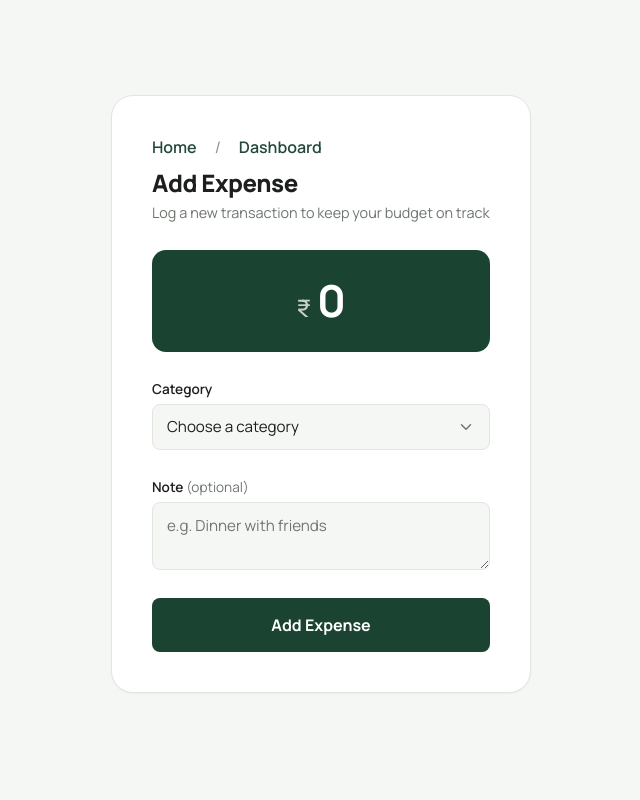
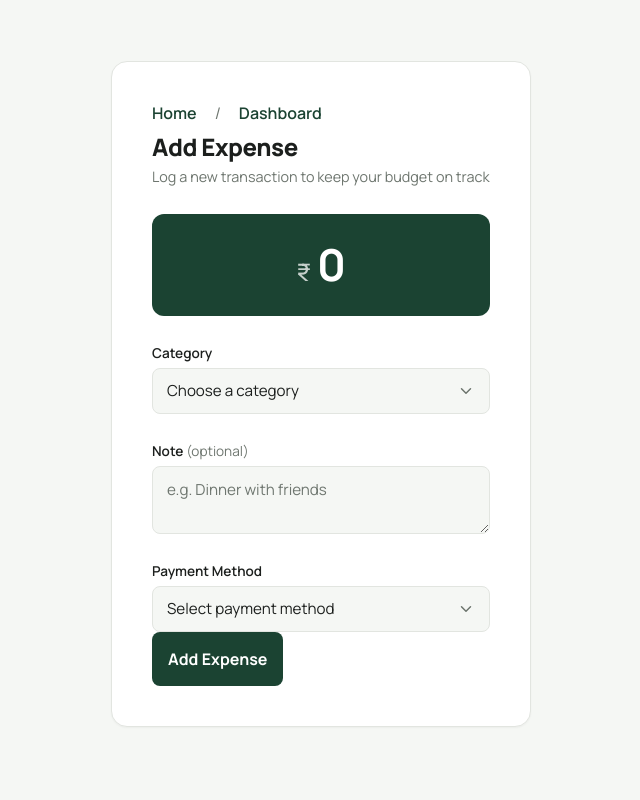
Before and after one commit to PCHARKHA/expense-api-flask, a Flask app: page /add-expense in a window 1280 px wide. Shown: the whole page, without its empty margins (319-959 px from the left). Run offline with Flask 3, Linux system fonts and the light colour scheme.

Commit message:
Payment method added

```diff
--- a/static/css/style.css
+++ b/static/css/style.css
@@ -1,9 +1,8 @@
 /* ==========================================================================
    PERSONAL FINANCE MANAGER — Add Expense page styles
    ==========================================================================
-   Color, spacing and sizing values are stored as CSS variables (custom
-   properties) at the top so they are easy to tweak later without hunting
-   through the whole file.
+   Design tokens (color, spacing, radius, motion) live in :root so the
+   whole page can be retuned from one place.
    ========================================================================== */
 
    :root {
@@ -11,16 +10,17 @@
     --color-bg: #F5F7F4;
     --color-surface: #FFFFFF;
     --color-primary: #1B4332;
-    --color-primary: #1B4332;
     --color-primary-dark: #123D29;
+    --color-primary-hover: #13472E;
     --color-primary-light: #76B296;
-    --color-primary-hover: #13472e;      /* deep forest green — main brand color */
     --color-accent-soft: #E8F0EB;
     --color-text: #1C1F1D;
     --color-text-muted: #6E766F;
     --color-border: #E2E5E0;
     --color-danger: #B3261E;
     --color-danger-soft: #FBEAE9;
+    --color-danger-border: #E8B4B0;
+    --color-success-border: #B8D4C1;
 
     /* Typography */
     --font-main: 'Manrope', 'Segoe UI', Arial, sans-serif;
@@ -34,8 +34,16 @@
 
     /* Shape */
     --radius-sm: 8px;
-    --radius-md: 14px;
-    --radius-lg: 22px;
+    --radius-md: 12px;
+    --radius-lg: 16px;
+
+    /* Form controls */
+    --input-padding-y: 12px;
+    --input-padding-x: 14px;
+    --input-padding-x-icon: 40px; /* right padding when a control has a dropdown arrow */
+
+    /* Motion */
+    --transition-fast: 0.15s ease;
   }
 
   /* ==========================================================================
@@ -78,14 +86,14 @@
     width: 100%;
     max-width: 420px;
     background-color: var(--color-surface);
+    border: 1px solid var(--color-border);
     border-radius: var(--radius-lg);
-    border: 1px solid var(--color-border);
     padding: var(--space-lg);
     box-shadow: 0 1px 2px rgba(20, 30, 25, 0.04);
   }
 
   /* ==========================================================================
-     Header
+     Header & navigation
      ========================================================================== */
 
   .expense-header {
@@ -108,25 +116,26 @@
   .page-navigation {
     display: flex;
     gap: 18px;
-    margin-bottom: 8px;
+    margin-bottom: var(--space-xs);
   }
 
   .page-navigation a {
-    color: #24483b;
-    font-size: 16px;
+    color: var(--color-primary);
+    font-size: 1rem;
     font-weight: 600;
     text-decoration: none;
-    transition: color 0.2s ease;
+    transition: color var(--transition-fast);
   }
 
   .page-navigation a:hover {
-    color: #3b7562;
+    color: var(--color-primary-hover);
     text-decoration: underline;
   }
 
   .page-navigation span {
-  color: #8a8f8c;
+    color: var(--color-text-muted);
   }
+
   /* ==========================================================================
      Form layout
      ========================================================================== */
@@ -176,12 +185,11 @@
     justify-content: center;
     gap: 6px;
     cursor: pointer;
-      transition: background-color 0.2s ease, transform 0.2s ease;
+    transition: background-color var(--transition-fast);
   }
 
   .amount-display:hover {
     background-color: var(--color-primary-dark);
-      transform: translateY(-2px);
   }
 
   .currency-symbol {
@@ -220,7 +228,7 @@
     border-radius: var(--radius-sm);
     padding: 14px 0;
     cursor: pointer;
-    transition: background-color 0.15s ease, transform 0.05s ease;
+    transition: background-color var(--transition-fast), transform 0.05s ease;
   }
 
   .keypad-key:hover {
@@ -248,17 +256,29 @@
   }
 
   /* ==========================================================================
-     Category dropdown
+     Form controls — category select, note field, payment select
+     All three share the same height, padding, border and focus treatment
+     so the form reads as one system rather than three different inputs.
      ========================================================================== */
 
-  .category-select {
+  .category-select,
+  .expense-note,
+  .payment select {
+    display: block;
+    width: 100%;
     font-family: inherit;
     font-size: 0.95rem;
     color: var(--color-text);
     background-color: var(--color-bg);
     border: 1px solid var(--color-border);
     border-radius: var(--radius-sm);
-    padding: 12px 40px 12px 14px;
+    padding: var(--input-padding-y) var(--input-padding-x);
+    transition: border-color var(--transition-fast), box-shadow var(--transition-fast);
+  }
+
+  .category-select,
+  .payment select {
+    padding-right: var(--input-padding-x-icon);
     cursor: pointer;
 
     /* Remove default browser arrow and draw a custom one instead */
@@ -270,32 +290,39 @@
     background-size: 18px;
   }
 
-  .category-select:hover {
-    border-color: var(--color-primary);
-  }
-
-  /* ==========================================================================
-     Note field
-     ========================================================================== */
-
   .expense-note {
-    font-family: inherit;
-    font-size: 0.95rem;
-    color: var(--color-text);
-    background-color: var(--color-bg);
-    border: 1px solid var(--color-border);
-    border-radius: var(--radius-sm);
-    padding: 12px 14px;
     resize: vertical;
     min-height: 48px;
   }
 
-  .expense-note:hover {
+  .expense-note::placeholder {
+    color: var(--color-text-muted);
+  }
+
+  .category-select:hover,
+  .expense-note:hover,
+  .payment select:hover {
     border-color: var(--color-primary);
   }
 
-  .expense-note::placeholder {
-    color: var(--color-text-muted);
+  .category-select:focus-visible,
+  .expense-note:focus-visible,
+  .payment select:focus-visible {
+    outline: none;
+    border-color: var(--color-primary);
+    box-shadow: 0 0 0 3px rgba(27, 67, 50, 0.08);
+  }
+
+  .payment {
+    margin-bottom: 0;
+  }
+
+  .payment label {
+    display: block;
+    margin-bottom: var(--space-xs);
+    font-size: 0.85rem;
+    font-weight: 600;
+    color: var(--color-text);
   }
 
   /* ==========================================================================
@@ -312,7 +339,7 @@
     border-radius: var(--radius-sm);
     padding: 16px;
     cursor: pointer;
-    transition: background-color 0.15s ease;
+    transition: background-color var(--transition-fast);
   }
 
   .submit-expense-btn:hover {
@@ -329,7 +356,7 @@
 
   .form-message {
     display: none;
-  padding: 12px 14px;
+    padding: var(--input-padding-y) var(--input-padding-x);
     border-radius: var(--radius-sm);
     font-size: 0.9rem;
     font-weight: 500;
@@ -339,14 +366,14 @@
     display: block;
     color: var(--color-primary);
     background-color: var(--color-accent-soft);
-  border: 1px solid #B8D4C1;
+    border: 1px solid var(--color-success-border);
   }
 
   .form-message.error {
     display: block;
     color: var(--color-danger);
     background-color: var(--color-danger-soft);
-  border: 1px solid #E8B4B0;
+    border: 1px solid var(--color-danger-border);
   }
 
   /* ==========================================================================
--- a/static/js/add_expense.js
+++ b/static/js/add_expense.js
@@ -5,6 +5,7 @@ const keypadKeys = document.querySelectorAll(".keypad-key");
 
 const expenseForm = document.getElementById("expense-form");
 const categorySelect = document.getElementById("category-select");
+const paymentMethodSelect = document.getElementById("payment_method");
 const expenseNote = document.getElementById("expense-note");
 const formMessage = document.getElementById("form-message");
 
@@ -55,11 +56,13 @@ expenseForm.addEventListener("submit", function (event) {
     const amount = currentAmount;
     const category = categorySelect.value;
     const note = expenseNote.value;
+    const paymentMethod = paymentMethodSelect.value;
 
     const expenseData = {
         amount: Number(amount),
         category: category,
-        note: note
+        note: note,
+        payment_method: paymentMethod
     };
 
     if (!amount || amount <= 0) {
@@ -70,6 +73,12 @@ expenseForm.addEventListener("submit", function (event) {
 
     if (category === "") {
         formMessage.textContent = "Please select a category.";
+        formMessage.className = "form-message error";
+        return;
+    }
+
+    if (paymentMethod === "") {
+        formMessage.textContent = "Please select a payment method.";
         formMessage.className = "form-message error";
         return;
     }
@@ -104,6 +113,7 @@ function sendToBackend(expenseData){
 
                 categorySelect.value = "";
                 expenseNote.value = "";
+                paymentMethodSelect.value = "";
 
                 numericKeypad.classList.remove("active");
 
--- a/templates/add_expense.html
+++ b/templates/add_expense.html
@@ -94,6 +94,17 @@
           ></textarea>
         </section>
 
+      <div class="payment">
+        <label for="payment_method">Payment Method</label>
+        <select id="payment_method" name="payment_method" required>
+          <option value="" disabled selected>Select payment method</option>
+          <option value="UPI">UPI</option>
+          <option value="Cash">Cash</option>
+          <option value="Card">Debit/Credit Card</option>
+          <option value="Bank Transfer">Bank Transfer</option>
+          <option value="Other">Other</option>
+        </select>
+
         <div id="form-message" class="form-message"></div>
 
         <!-- SUBMIT -->
--- a/utils/database.py
+++ b/utils/database.py
@@ -16,24 +16,26 @@ def init_db():
             amount REAL NOT NULL,
             category TEXT NOT NULL,
             note TEXT,
-            date TEXT NOT NULL
+            date TEXT NOT NULL,
+            payment_method TEXT NOT NULL
         )
     """)
 
     connection.commit()
     connection.close()
 
-def create_expense(amount, category, note, date):
+def create_expense(amount, category, note, date,payment_method):
     connection = get_db_connection()
 
     cursor = connection.execute("""
-        INSERT INTO expenses (amount, category, note, date)
-        VALUES (?, ?, ?, ?)
+        INSERT INTO expenses (amount, category, note, date,payment_method)
+        VALUES (?, ?, ?, ?,?)
     """, (
         amount,
         category,
         note,
-        date
+        date,
+        payment_method
     ))
     expense_id = cursor.lastrowid
     connection.commit()
@@ -44,7 +46,8 @@ def create_expense(amount, category, note, date):
         "amount": amount,
         "category": category,
         "note": note,
-        "date": date
+        "date": date,
+        "payment_method" : payment_method
     }
 
 def get_expenses(category=None):
@@ -80,18 +83,19 @@ def get_expense_by_id(expense_id):
 
     return None
 
-def update_expense_in_db(expense_id, amount, category, note, date):
+def update_expense_in_db(expense_id, amount, category, note, date,payment_method):
     connection = get_db_connection()
 
     connection.execute("""
         UPDATE expenses
-        SET amount = ?, category = ?, note = ?, date = ?
+        SET amount = ?, category = ?, note = ?, date = ?, payment_method = ?
         WHERE id = ?
     """, (
         amount,
         category,
         note,
         date,
+        payment_method,
         expense_id
     ))
 
```
Also changed, not shown: data/expenses.py (+8 -0 lines), routes/expenses_routes.py (+6 -2 lines), static/js/all_expenses.js (+35 -3 lines), utils/validation.py (+7 -3 lines), instance/expenses.db. Lines whose indentation alone changed are shown as unchanged.
